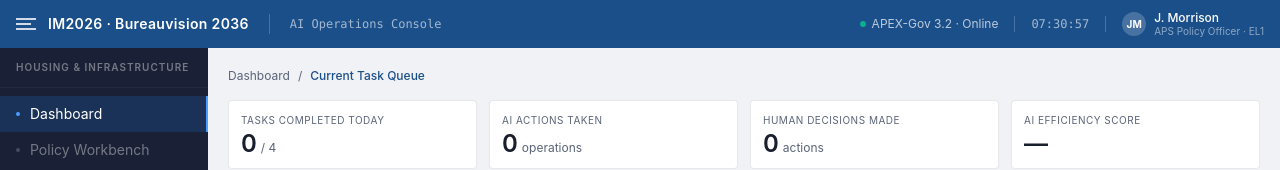
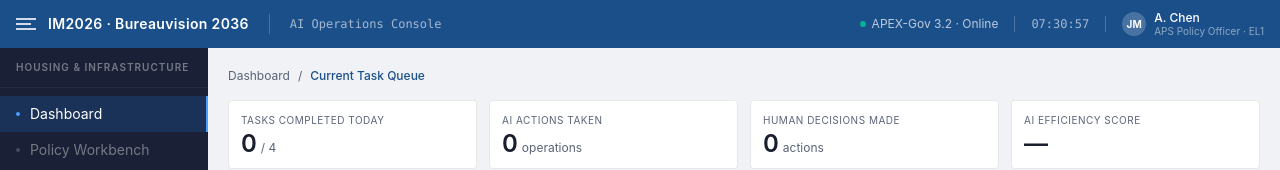
Before and after one commit to meaningfulmeasures/IM2026-PublicServant2036, a React (Vite) app: page / in a window 1280 px wide. Shown: the top 170 px of the page. Built offline with nearby package versions, Linux system fonts and the light colour scheme.

Commit message:
Update App.tsx

```diff
--- a/src/app/App.tsx
+++ b/src/app/App.tsx
@@ -119,7 +119,7 @@ function TopBar() {
           </div>
           <div>
             <div className="text-white text-xs font-medium leading-none">
-              J. Morrison
+              A. Chen
             </div>
             <div className="text-white/50 text-[10px] leading-none mt-0.5">
               APS Policy Officer · EL1
```
